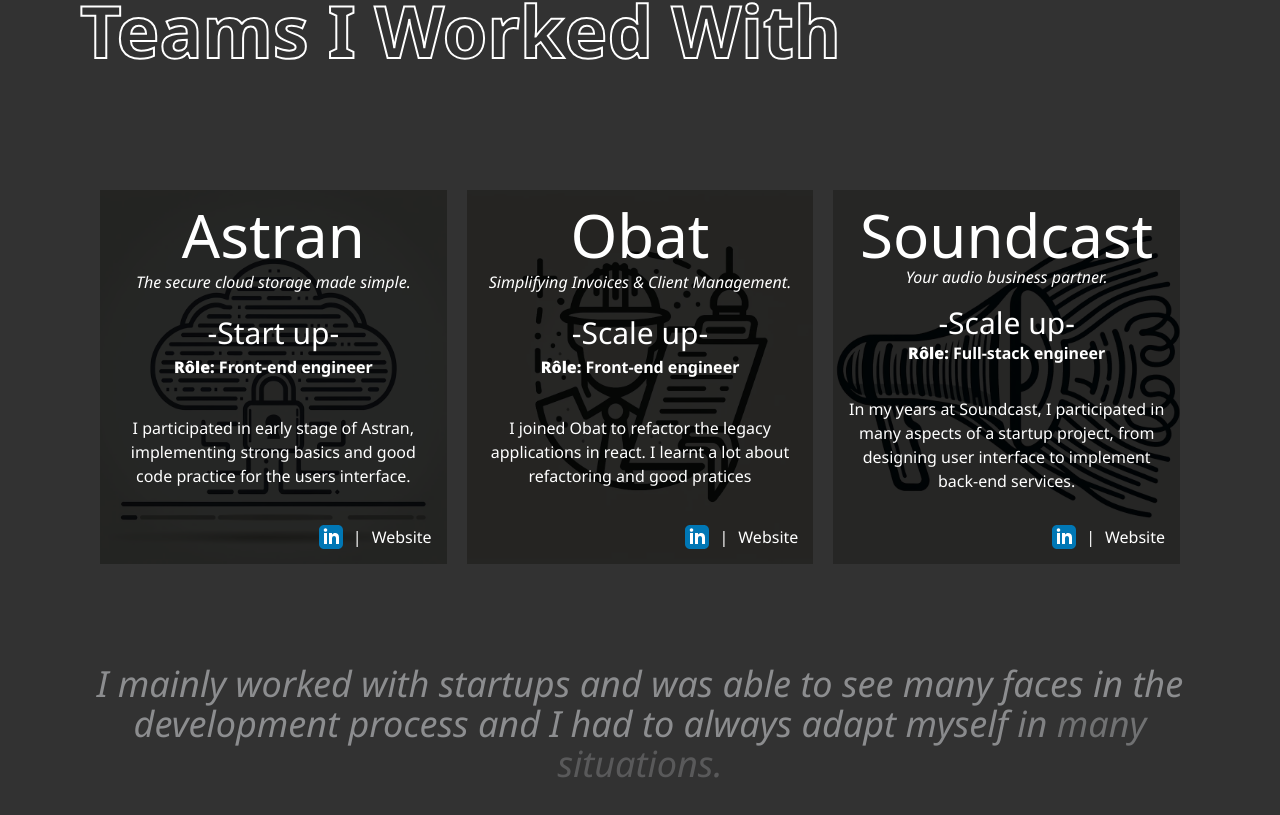
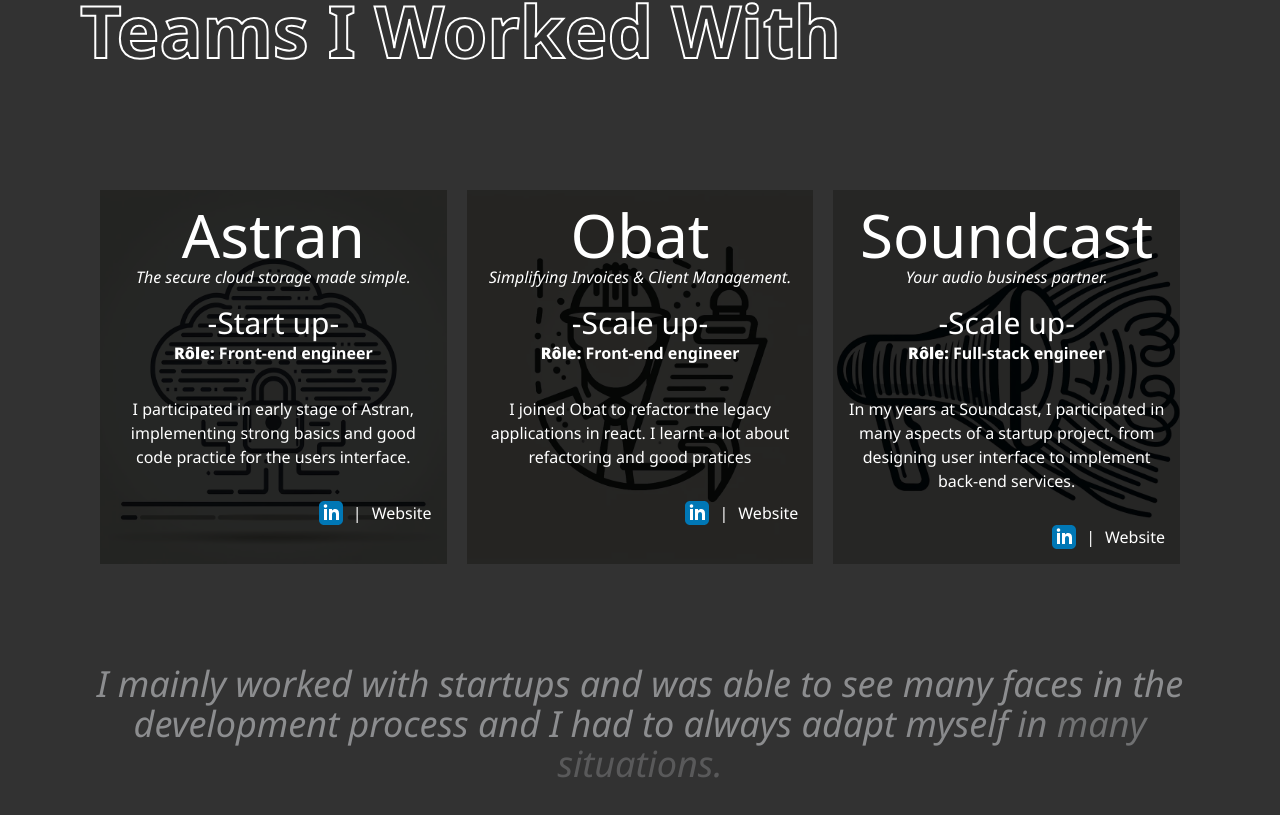
Before and after one commit to RomainDesson/Romain-Desson-Portfolio, a React (Vite) app: page / in a window 1280 px wide. Shown: the part 5138-5953 px from the top of the page. Built offline with nearby package versions, Linux system fonts and the light colour scheme; some icons are missing; a web font is replaced by a local one.

Commit message:
Fix mobile version

```diff
--- a/src/components/Experiences/index.css
+++ b/src/components/Experiences/index.css
@@ -33,10 +33,6 @@
 .experience-content {
     position: relative;
     z-index: 2;
-    flex-grow: 1;
-    display: flex;
-    flex-direction: column;
-    justify-content: space-between;
 }
 
 .experience-content > .slogan {
```
